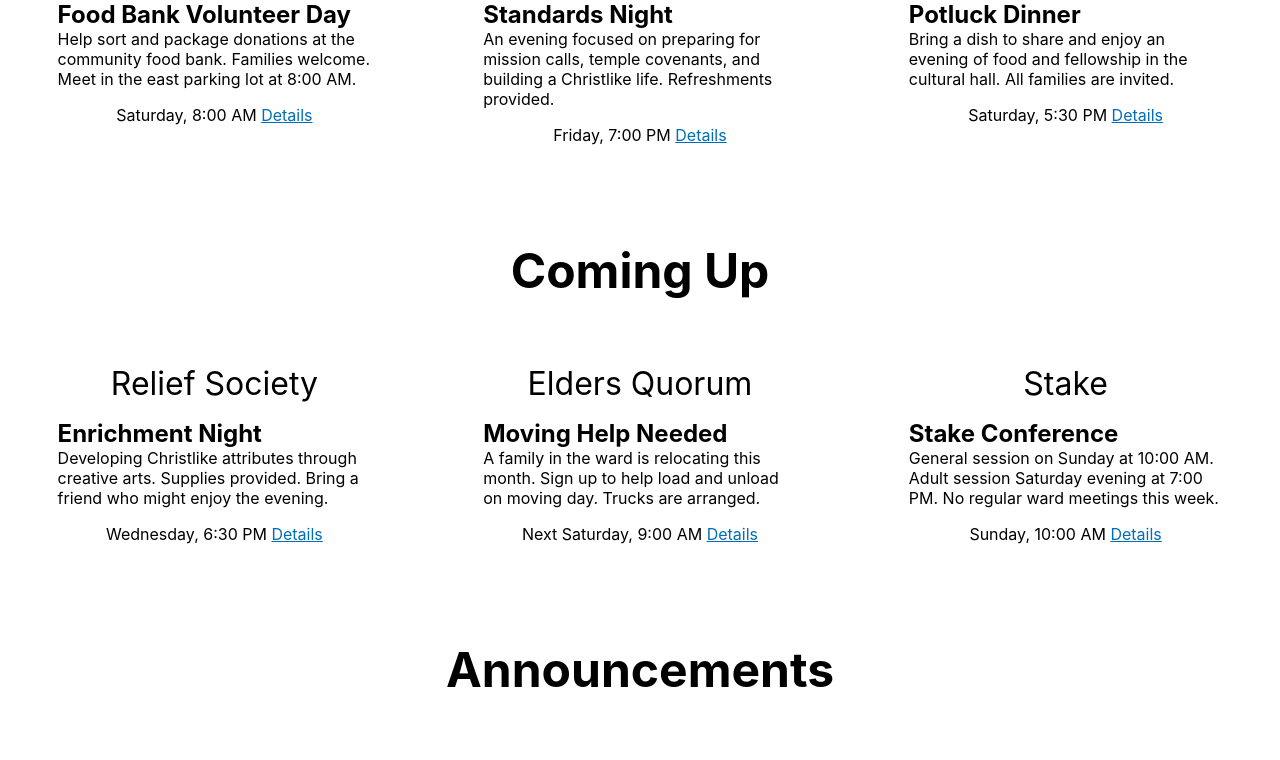
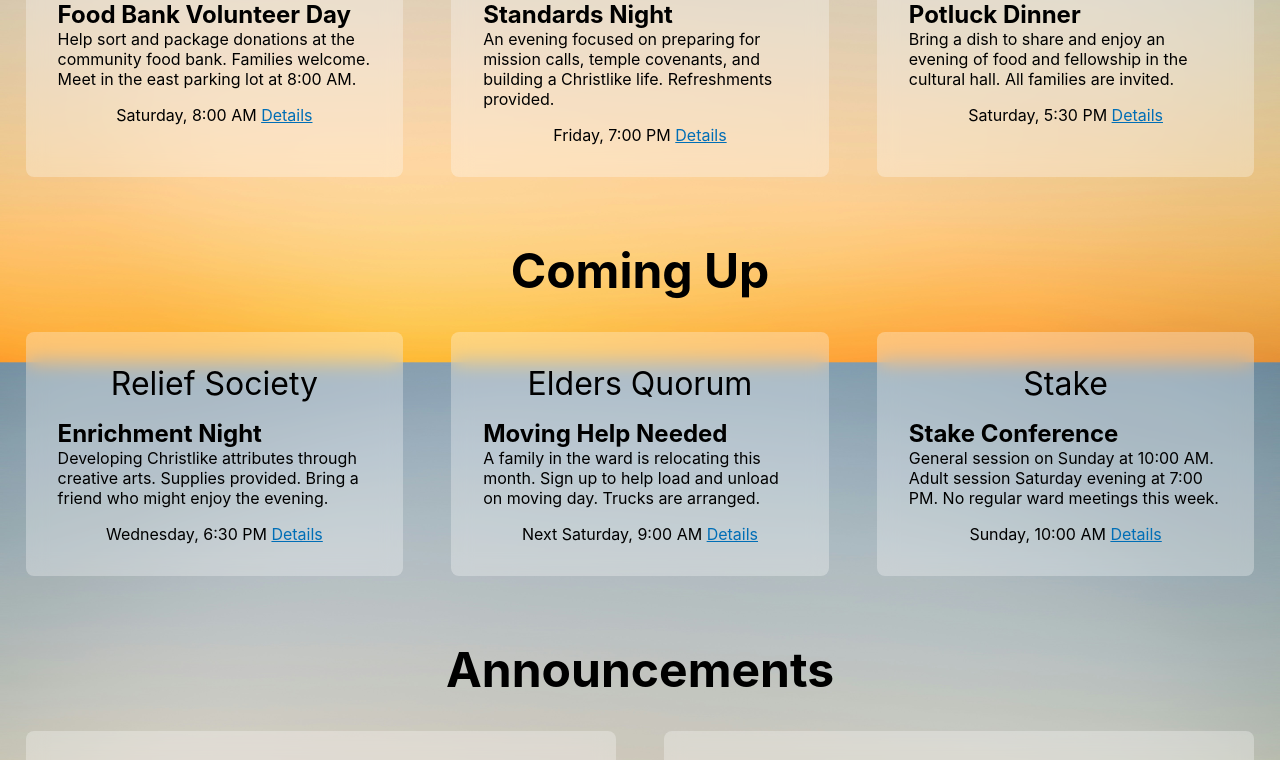
Before and after one commit to Ammon-J/Portfolio-WDD331R, a plain HTML site: page unit-1/custom-properties/index.html in a window 1280 px wide. Shown: the part 491-1251 px from the top of the page. Drawn offline with Linux system fonts and the light colour scheme; the site is published under a folder, as on GitHub Pages, so addresses that start at the root find nothing.

Commit message:
Corrected background image path

```diff
--- a/unit-1/custom-properties/styles.css
+++ b/unit-1/custom-properties/styles.css
@@ -52,7 +52,7 @@ body {
     /* font family, color, background, line-height, padding */
     /* Use clamp() for padding to make it fluid. */
 
-    background-image: url('/unit-1/custom-properties/shared/gradient.jpg');
+    background-image: url('shared/gradient.jpg');
     background-size: cover;
     background-position: center;
     background-repeat: no-repeat;
```
